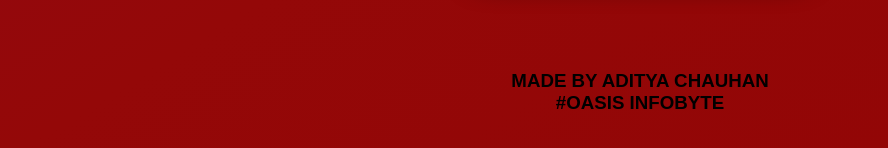
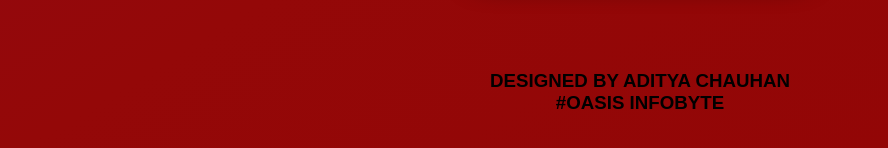
Before and after one commit to Aditya2086/Level-2-Task-1-Calculator-Oasis-Infobyte-Internship, a plain HTML site: page index.html in a window 1280 px wide. Shown: the part 640-788 px from the top of the page, without its empty margins (0-888 px from the left). Drawn offline with Linux system fonts and the light colour scheme.

Commit message:
Update index.html

```diff
--- a/index.html
+++ b/index.html
@@ -51,7 +51,7 @@
          </table>
        </div>
      </div>
-     <h3>MADE BY ADITYA CHAUHAN<br><center>#OASIS INFOBYTE</center></h3>
+     <h3><center>DESIGNED BY ADITYA CHAUHAN<br>#OASIS INFOBYTE</center></h3>
    </div>
    <script src="script.js"></script>
  </body>
```
